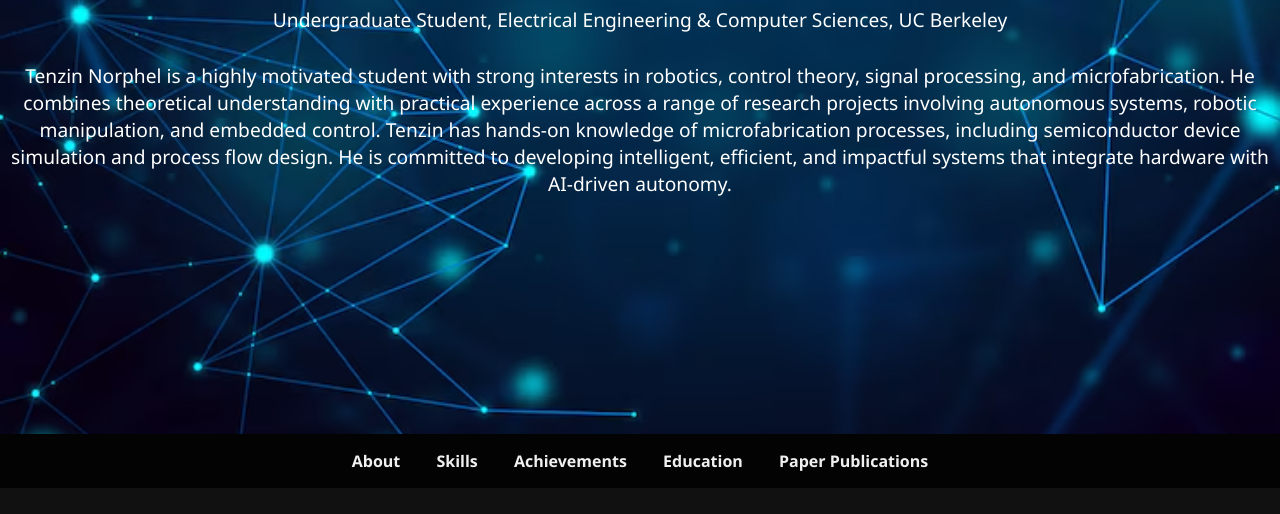
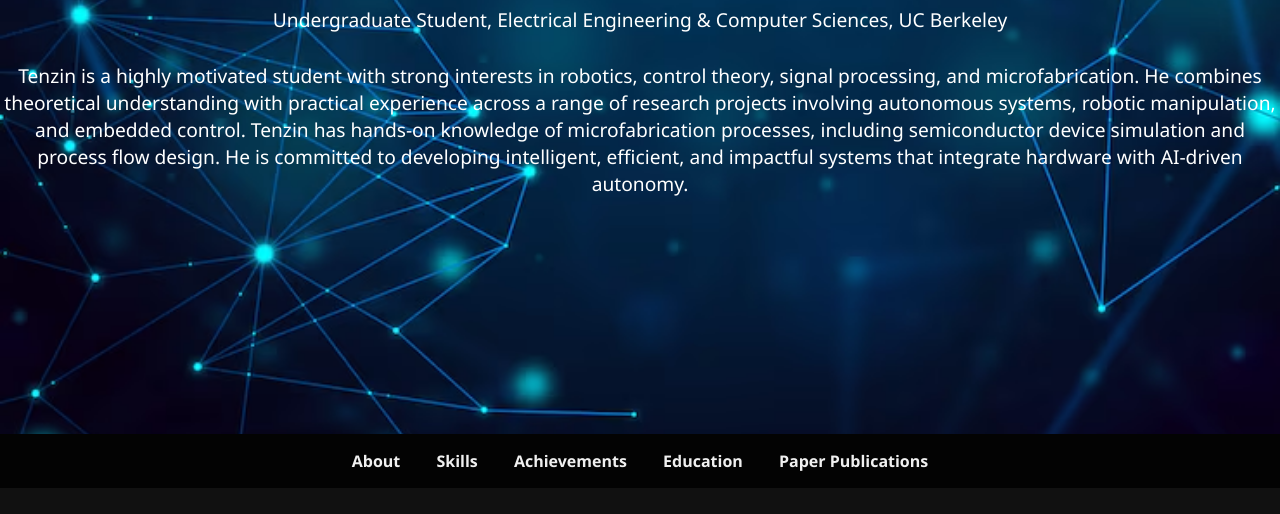
Before and after one commit to Tenz1999/Tenz1999.github.io, a plain HTML site: page index.html in a window 1280 px wide. Shown: the part 286-800 px from the top of the page. Drawn offline with Linux system fonts and the light colour scheme.

Commit message:
Update index.html

```diff
--- a/index.html
+++ b/index.html
@@ -90,7 +90,7 @@
   <div class="hero">
     <h1>Tenzin Norphel</h1>
     <p>Undergraduate Student, Electrical Engineering & Computer Sciences, UC Berkeley</p>
-    <p>Tenzin Norphel is a highly motivated student with strong interests in robotics, control theory, signal processing, and microfabrication. He combines theoretical understanding with practical experience across a range of research projects involving autonomous systems, robotic manipulation, and embedded control. Tenzin has hands-on knowledge of microfabrication processes, including semiconductor device simulation and process flow design. He is committed to developing intelligent, efficient, and impactful systems that integrate hardware with AI-driven autonomy.</p>
+    <p>Tenzin is a highly motivated student with strong interests in robotics, control theory, signal processing, and microfabrication. He combines theoretical understanding with practical experience across a range of research projects involving autonomous systems, robotic manipulation, and embedded control. Tenzin has hands-on knowledge of microfabrication processes, including semiconductor device simulation and process flow design. He is committed to developing intelligent, efficient, and impactful systems that integrate hardware with AI-driven autonomy.</p>
 
   </div>
 
```
